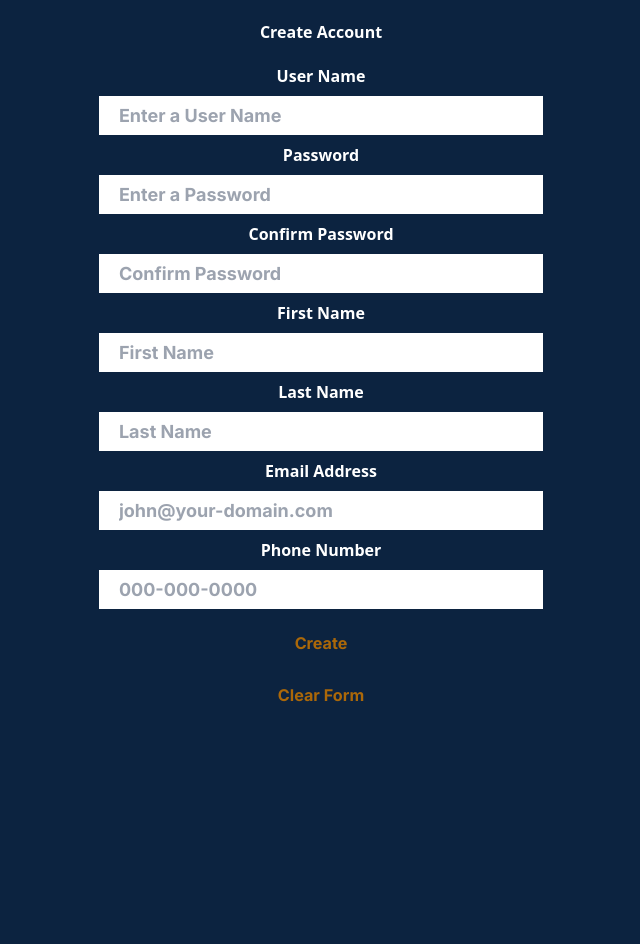
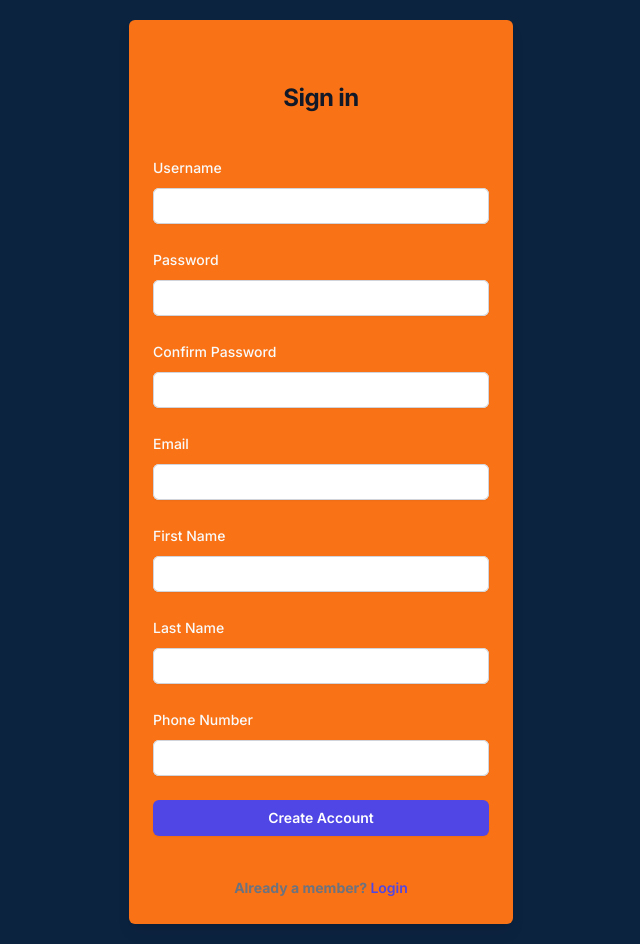
Before and after one commit to AnnalisaVuong/UTSA-Marketplace, a React (Vite) app in the folder frontend/: page /CreateAccount in a window 1280 px wide. Shown: the whole page, without its empty margins (319-959 px from the left). Before the commit the page ends 800 px from the top, so only its background shows below. Built offline with nearby package versions, Linux system fonts and the light colour scheme.

Commit message:
Complete tailwind migration for login and sign up page

```diff
--- a/frontend/package.json
+++ b/frontend/package.json
@@ -28,7 +28,7 @@
     "jsdoc": "^4.0.2",
     "postcss": "^8.4.35",
     "prettier": "3.2.5",
-    "tailwindcss": "^3.4.1",
+    "tailwindcss": "^3.4.3",
     "vite": "^5.1.4"
   }
 }
--- a/frontend/src/routes/CreateAccount.jsx
+++ b/frontend/src/routes/CreateAccount.jsx
@@ -10,48 +10,155 @@
  *
  * @returns {React.ReactElement} Component to be rendered at the Create account page route.
  */
-export default function CreateAccount() {
 
-
+export default function Example() {
     return (
       <>
-    <div className="container">
-        <h1 className="color header">Create Account </h1>
-        <form>
+        {}
+        <div className="flex min-h-full items-center flex-col justify-center px-6 py-5 lg:px-8">
+          <div className="flex w-96 p-6 shadow-lg bg-orange-500 rounded-md flex-col justify-center">
+            <div className="sm:mx-auto sm:w-full sm:max-w-sm">
+              <h2 className="mt-9 text-center text-2xl font-bold leading-9 tracking-tight text-gray-900">
+                Sign in
+              </h2>
+            </div>
+
+            <div className="mt-10 sm:mx-auto sm:w-full sm:max-w-sm">
+              <form className="space-y-6" action="#" method="POST">
                 <div>
-                <label htmlFor="username" className="color bold">User Name</label>
-                <input type="text" id="username" name="username" className="inputStyling" required placeholder="Enter a User Name"/><br/>
+                  <label htmlFor="username" className="block text-sm font-medium leading-6 text-gray-50">
+                    Username
+                  </label>
+                  <div className="mt-2">
+                    <input
+                      id="username"
+                      name="username"
+                      type="username"
+                      autoComplete="username"
+                      required
+                      className="block w-full rounded-md border-0 py-1.5 text-gray-900 shadow-sm ring-1 ring-inset ring-gray-300 placeholder:text-gray-400 focus:ring-2 focus:ring-inset focus:ring-indigo-600 sm:text-sm sm:leading-6"
+                    />
                   </div>
+                </div>
+
                 <div>
-                <label htmlFor="pwd" className="color bold">Password</label>
-                <input type="password" id="password" name="pwd" className="inputStyling" required placeholder="Enter a Password"/><br/>
+                  <div className="flex items-center justify-between">
+                    <label htmlFor="password" className="block text-sm font-medium leading-6 text-gray-50">
+                      Password
+                    </label>
                   </div>
+                  <div className="mt-2">
+                    <input
+                      id="password"
+                      name="password"
+                      type="password"
+                      autoComplete="current-password"
+                      required
+                      className="block w-full rounded-md border-0 py-1.5 text-gray-900 shadow-sm ring-1 ring-inset ring-gray-300 placeholder:text-gray-400 focus:ring-2 focus:ring-inset focus:ring-indigo-600 sm:text-sm sm:leading-6"
+                    />
+                  </div>
+                </div>
+
                 <div>
-                <label htmlFor="pwd" className="color bold">Confirm Password</label>
-                <input type="password" id="confirm_password" name="pwd" className="inputStyling" required placeholder="Confirm Password"/><br/>
+                  <div className="flex items-center justify-between">
+                    <label htmlFor="confirmed-password" className="block text-sm font-medium leading-6 text-gray-50">
+                      Confirm Password
+                    </label>
                   </div>
+                  <div className="mt-2">
+                    <input
+                      id="confirm-password"
+                      name="confirm-password"
+                      type="confirm-password"
+                      required
+                      className="block w-full rounded-md border-0 py-1.5 text-gray-900 shadow-sm ring-1 ring-inset ring-gray-300 placeholder:text-gray-400 focus:ring-2 focus:ring-inset focus:ring-indigo-600 sm:text-sm sm:leading-6"
+                    />
+                  </div>
+                </div>
+
                 <div>
-                <label htmlFor="fname" className="color bold">First Name</label>
-                <input type="text" id="fname" name="fname" className="inputStyling" required placeholder="First Name"/><br/>
+                  <label htmlFor="email" className="block text-sm font-medium leading-6 text-gray-50">
+                    Email
+                  </label>
+                  <div className="mt-2">
+                    <input
+                      id="email"
+                      name="email"
+                      type="email"
+                      autoComplete="email"
+                      required
+                      className="block w-full rounded-md border-0 py-1.5 text-gray-900 shadow-sm ring-1 ring-inset ring-gray-300 placeholder:text-gray-400 focus:ring-2 focus:ring-inset focus:ring-indigo-600 sm:text-sm sm:leading-6"
+                    />
                   </div>
+                </div>
+
                 <div>
-                <label htmlFor="lname" className="color bold">Last Name</label>
-                <input type="text" id="lname" name="lname" className="inputStyling" required placeholder="Last Name"/><br/>
+                  <label htmlFor="fName" className="block text-sm font-medium leading-6 text-gray-50">
+                    First Name
+                  </label>
+                  <div className="mt-2">
+                    <input
+                      id="fName"
+                      name="fName"
+                      type="fName"
+                      autoComplete="fName"
+                      required
+                      className="block w-full rounded-md border-0 py-1.5 text-gray-900 shadow-sm ring-1 ring-inset ring-gray-300 placeholder:text-gray-400 focus:ring-2 focus:ring-inset focus:ring-indigo-600 sm:text-sm sm:leading-6"
+                    />
                   </div>
+                </div>
+
                 <div>
-                <label htmlFor="email" className="color bold">Email Address</label>
-                <input type="email" id="email" name="email" className="inputStyling" required placeholder="john@your-domain.com"/><br/>
+                  <label htmlFor="lName" className="block text-sm font-medium leading-6 text-gray-50">
+                    Last Name
+                  </label>
+                  <div className="mt-2">
+                    <input
+                      id="lName"
+                      name="lName"
+                      type="lName"
+                      autoComplete="lName"
+                      required
+                      className="block w-full rounded-md border-0 py-1.5 text-gray-900 shadow-sm ring-1 ring-inset ring-gray-300 placeholder:text-gray-400 focus:ring-2 focus:ring-inset focus:ring-indigo-600 sm:text-sm sm:leading-6"
+                    />
                   </div>
+                </div>
+
                 <div>
-                <label htmlFor="phone" className="color bold">Phone Number</label>
-                <input type="tel" id="phone" name="phone" pattern="[0-9]{3}-[0-9]{3}-[0-9]{4}" className="inputStyling" required placeholder="000-000-0000"/><br/>
+                  <label htmlFor="phone-number" className="block text-sm font-medium leading-6 text-gray-50">
+                    Phone Number
+                  </label>
+                  <div className="mt-2">
+                    <input
+                      id="phone-number"
+                      name="phone-number"
+                      type="phone-number"
+                      autoComplete="phone-number"
+                      required
+                      className="block w-full rounded-md border-0 py-1.5 text-gray-900 shadow-sm ring-1 ring-inset ring-gray-300 placeholder:text-gray-400 focus:ring-2 focus:ring-inset focus:ring-indigo-600 sm:text-sm sm:leading-6"
+                    />
                   </div>
+                </div>
+
                 <div>
-                <input type="submit" value="Create" className="bold big-text"/>
-                <input type="reset" value="Clear Form" className="bold big-text"/>
+                  <button
+                    type="submit"
+                    className="flex w-full justify-center rounded-md bg-indigo-600 px-3 py-1.5 text-sm font-semibold leading-6 text-white shadow-sm hover:bg-indigo-500 focus-visible:outline focus-visible:outline-2 focus-visible:outline-offset-2 focus-visible:outline-indigo-600"
+                  >
+                    Create Account
+                  </button>
                 </div>
               </form>
+
+              <p className="mt-10 text-center text-sm text-gray-500">
+                Already a member?{' '}
+                <a href="/Login" className="font-semibold leading-6 text-indigo-600 hover:text-indigo-500">
+                  Login
+                </a>
+              </p>
+            </div>
+            </div>
         </div>
       </>
-);
+    )
   }
--- a/frontend/src/routes/LoginPage.jsx
+++ b/frontend/src/routes/LoginPage.jsx
@@ -1,6 +1,5 @@
 import { Form, Link } from "react-router-dom";
-import "@style/Admin.css";
-import { useState } from "react";
+
 
 
 /**
@@ -12,28 +11,74 @@
  *
  * @returns {React.ReactElement} Component to be rendered at the login page route.
  */
-export default function LoginPage() {
 
-
+export default function Example() {
     return (
       <>
-    <div className="container">
-        <h1 className="color header">Create Account </h1>
-        <form >
+        {}
+        <div className="flex min-h-full items-center flex-col justify-center px-6 py-12 lg:px-8">
+          <div className="flex w-96 p-6 shadow-lg bg-orange-500 rounded-md flex-col justify-center">
+            <div className="sm:mx-auto sm:w-full sm:max-w-sm">
+              <h2 className="mt-10 text-center text-2xl font-bold leading-9 tracking-tight text-gray-900">
+                Sign in
+              </h2>
+            </div>
+
+            <div className="mt-10 sm:mx-auto sm:w-full sm:max-w-sm">
+              <form className="space-y-6" action="#" method="POST">
                 <div>
-                <label htmlFor="username" className="color bold">User Name</label>
-                <input type="text" id="username" name="username" className="inputStyling" required placeholder="Enter a User Name"/><br/>
+                  <label htmlFor="username" className="block text-sm font-medium leading-6 text-gray-50">
+                    Username
+                  </label>
+                  <div className="mt-2">
+                    <input
+                      id="username"
+                      name="username"
+                      type="username"
+                      autoComplete="username"
+                      required
+                      className="block w-full rounded-md border-0 py-1.5 text-gray-900 shadow-sm ring-1 ring-inset ring-gray-300 placeholder:text-gray-400 focus:ring-2 focus:ring-inset focus:ring-indigo-600 sm:text-sm sm:leading-6"
+                    />
                   </div>
+                </div>
+
                 <div>
-                <label htmlFor="pwd" className="color bold">Password</label>
-                <input type="password" id="password" name="pwd" className="inputStyling" required placeholder="Enter a Password"/><br/>
+                  <div className="flex items-center justify-between">
+                    <label htmlFor="password" className="block text-sm font-medium leading-6 text-gray-50">
+                      Password
+                    </label>
                   </div>
+                  <div className="mt-2">
+                    <input
+                      id="password"
+                      name="password"
+                      type="password"
+                      autoComplete="current-password"
+                      required
+                      className="block w-full rounded-md border-0 py-1.5 text-gray-900 shadow-sm ring-1 ring-inset ring-gray-300 placeholder:text-gray-400 focus:ring-2 focus:ring-inset focus:ring-indigo-600 sm:text-sm sm:leading-6"
+                    />
+                  </div>
+                </div>
+
                 <div>
-                <input type="submit" value="Login" className="bold big-text"/>
-                <Link to="/CreateAccount" className="px-8 py-2 rounded-lg hover:!border-orange-500 hover:text-orange-500">Create Acount</Link>
+                  <button
+                    type="submit"
+                    className="flex w-full justify-center rounded-md bg-indigo-600 px-3 py-1.5 text-sm font-semibold leading-6 text-white shadow-sm hover:bg-indigo-500 focus-visible:outline focus-visible:outline-2 focus-visible:outline-offset-2 focus-visible:outline-indigo-600"
+                  >
+                    Sign in
+                  </button>
                 </div>
               </form>
+
+              <p className="mt-10 text-center text-sm text-gray-500">
+                Not a member?{' '}
+                <a href="/CreateAccount" className="font-semibold leading-6 text-indigo-600 hover:text-indigo-500">
+                  Create Account
+                </a>
+              </p>
+            </div>
+            </div>
         </div>
       </>
-);
+    )
   }
```
Also changed, not shown: 1 other file (tests, documents, lock files or other folders). Lines whose indentation alone changed are shown as unchanged.
